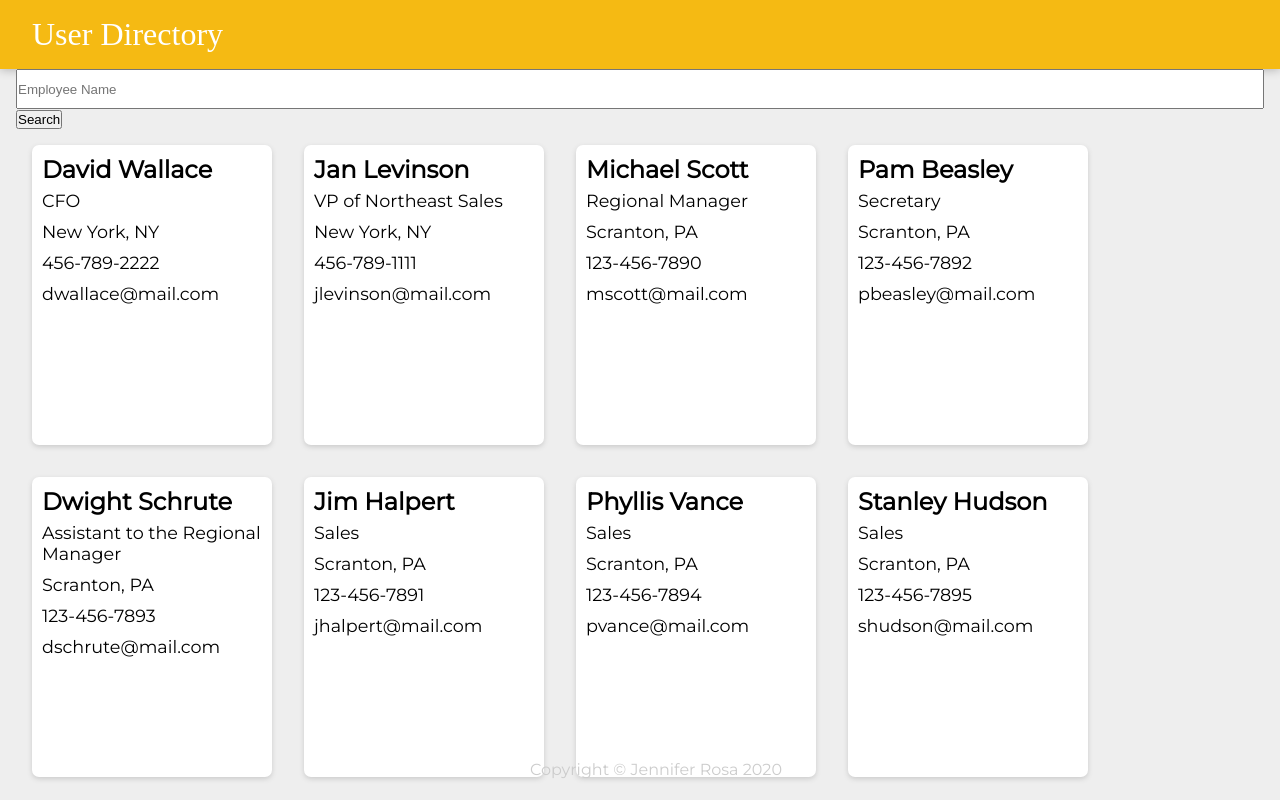
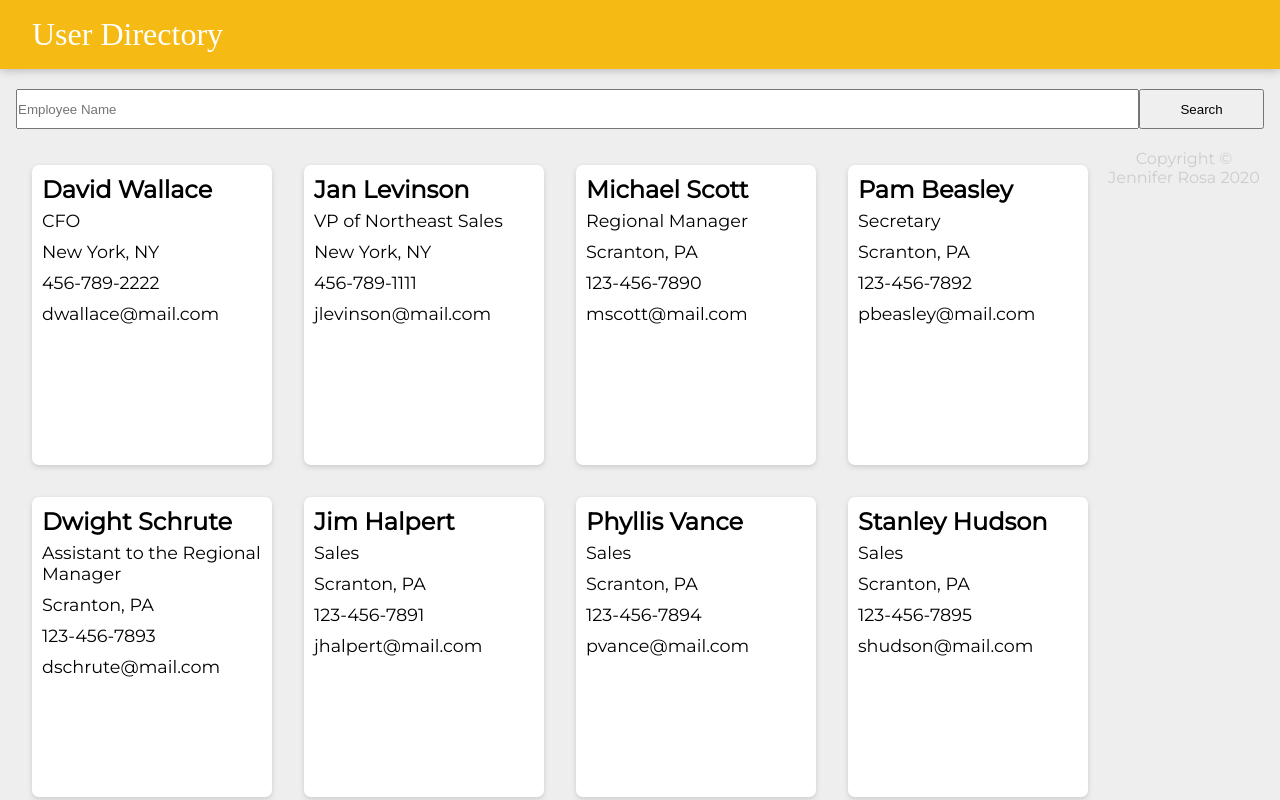
Before and after one commit to rosajen27/employee-directory, a React (Create React App) app: page / in a window 1280 px wide. Shown: the top 800 px of the page. Built offline with nearby package versions, Linux system fonts and the light colour scheme; a web font is replaced by a local one.

Commit message:
Update styles.css

```diff
--- a/public/styles.css
+++ b/public/styles.css
@@ -27,7 +27,7 @@ header h1 {
 }
 
 footer {
-  position: absolute;
+  position: static;
   text-align: center;
   bottom: 0;
   width: 100%;
@@ -68,6 +68,13 @@ footer p {
 }
 
 input {
+  margin-top: 20px;
+  margin-bottom: 20px;
   height: 40px;
-  width: 100%;
+  width: 90%;
 }
+
+button {
+  height: 40px;
+  width: 10%;
+}
```
